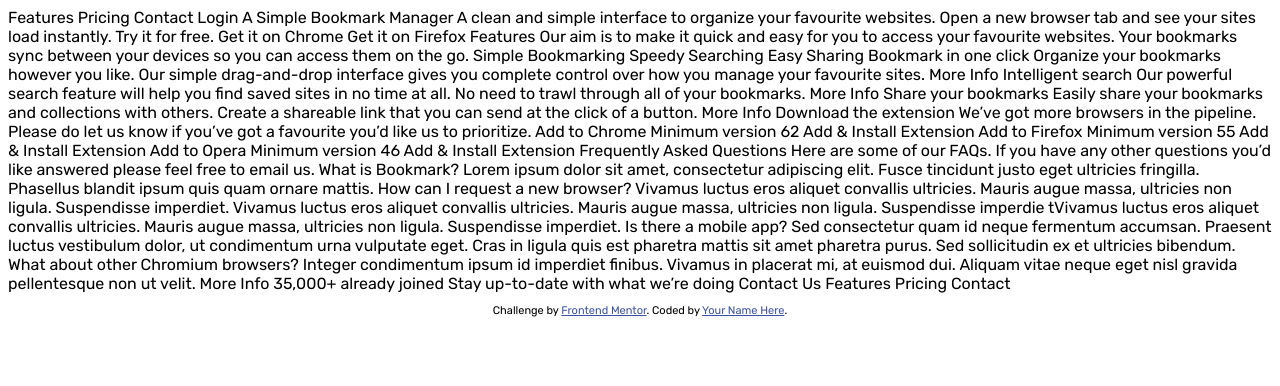
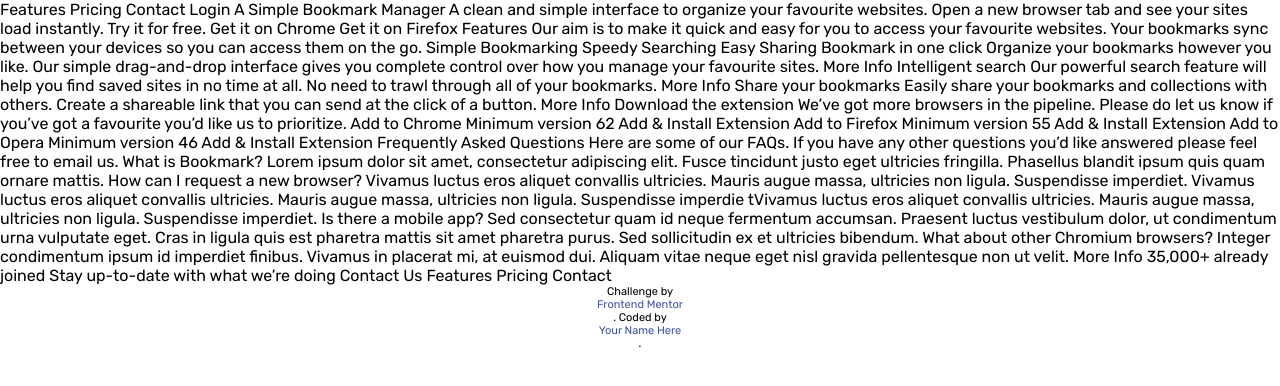
Before and after one commit to abe-m1/bookmark-landing-page, a website: page index.html in a window 1280 px wide. Drawn offline with Linux system fonts and the light colour scheme.

Commit message:
style reset

```diff
--- a/scss/main.scss
+++ b/scss/main.scss
@@ -1,4 +1,26 @@
 @import url('https://fonts.googleapis.com/css2?family=Rubik:wght@400;500&display=swap');
+
+//reset
+*,
+*::before,
+*::after {
+  margin: 0;
+  padding: 0;
+  outline: 0;
+  box-sizing: border-box;
+}
+
+img {
+  width: 100%;
+}
+ul {
+  list-style-type: none;
+}
+
+a {
+  text-decoration: none;
+  display: block;
+}
 
 body {
   font-family: 'Rubik', sans-serif;
```
Also changed, not shown: css/style.css.
